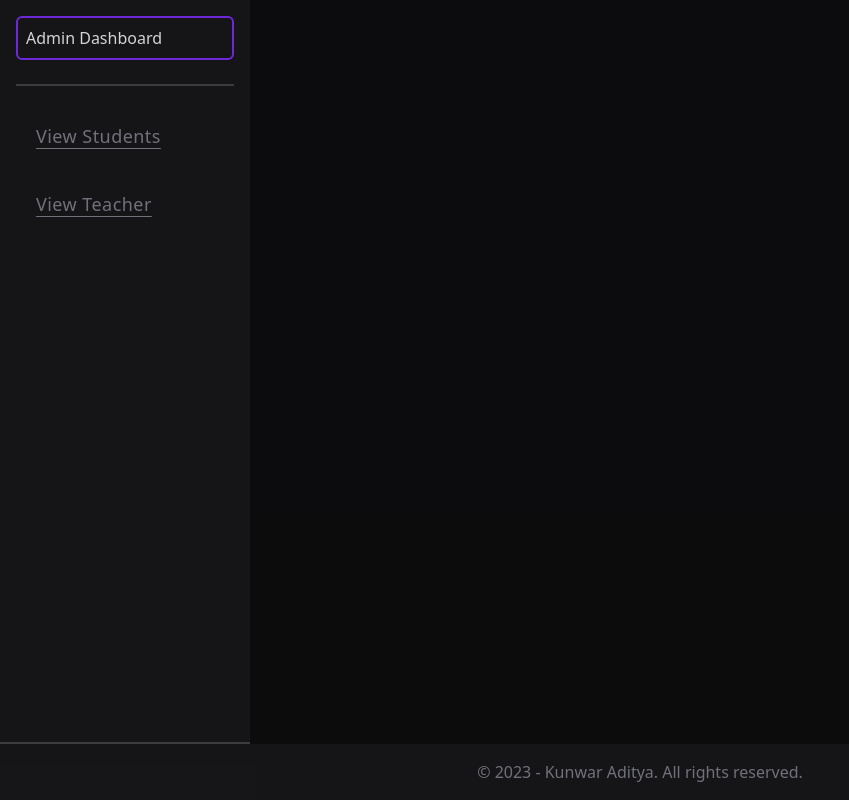
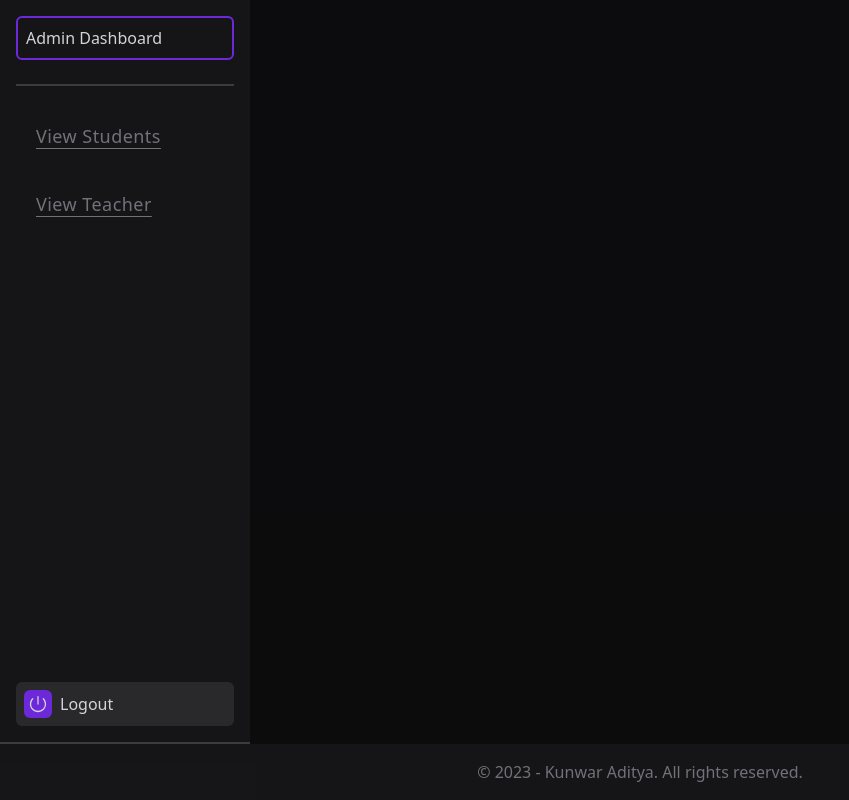
Before and after one commit to Kunwar-Aditya-Codes/mern-erp, a React (Vite) app in the folder client/: page /dashboard in a window 1280 px wide. Shown: the whole page, without its empty margins (0-849 px from the left). Built offline with nearby package versions, Linux system fonts and the light colour scheme.

Commit message:
finished: design & pages

```diff
--- a/client/src/components/Dashboard.tsx
+++ b/client/src/components/Dashboard.tsx
@@ -22,6 +22,8 @@ const Dashboard = () => {
         />
         <Outlet />
       </div>
+
+
     </div>
   );
 };
--- a/client/src/components/Sidebar.tsx
+++ b/client/src/components/Sidebar.tsx
@@ -1,4 +1,4 @@
-import { XMarkIcon } from '@heroicons/react/24/solid';
+import { XMarkIcon, PowerIcon } from '@heroicons/react/24/solid';
 
 const Sidebar = ({
   sidebar,
@@ -10,7 +10,7 @@ const Sidebar = ({
   return (
     <div className='flex h-full flex-col p-4'>
       <XMarkIcon
-        className='mb-4 h-5 w-5 cursor-pointer md:hidden'
+        className='mb-4 h-7 w-7 cursor-pointer rounded-md bg-violet-700 p-1 text-zinc-300 md:hidden'
         onClick={() => setSidebar(!sidebar)}
       />
 
@@ -26,6 +26,11 @@ const Sidebar = ({
           View Teacher
         </h1>
       </div>
+
+      <div className='flex items-center rounded-md bg-zinc-300/10 p-2 text-zinc-300'>
+        <PowerIcon className=' h-7 w-7 cursor-pointer rounded-md bg-violet-700 p-1 text-zinc-300' />
+        <span className='ml-2'>Logout</span>
+      </div>
     </div>
   );
 };
```
